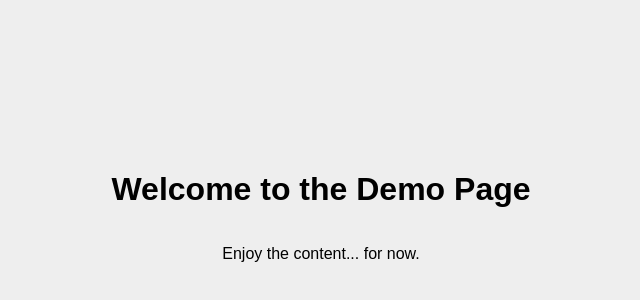
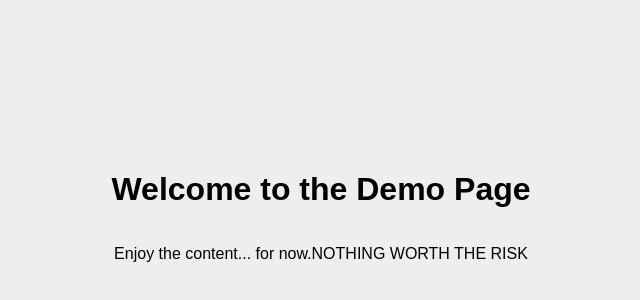
Before and after one commit to Svetiashke/Normal_site, a plain HTML site: page index.html in a window 1280 px wide. Shown: the part 186-486 px from the top of the page, without its empty margins (319-959 px from the left). Drawn offline with Linux system fonts and the light colour scheme.

Commit message:
Change title and update paragraph content

```diff
--- a/index.html
+++ b/index.html
@@ -3,7 +3,7 @@
 <head>
 <meta charset="UTF-8">
 <meta name="viewport" content="width=device-width, initial-scale=1.0">
-<title>Scary Demo</title>
+<title>Normal site</title>
 <style>
 html, body {
   margin: 0;
@@ -79,7 +79,7 @@ h1, p {
 <body>
 
 <h1>Welcome to the Demo Page</h1>
-<p>Enjoy the content... for now.</p>
+<p>Enjoy the content... for now.NOTHING WORTH THE RISK</p>
 
 <div id="screamer">
   <img src="screamer.jpg" alt="Screamer">
```
